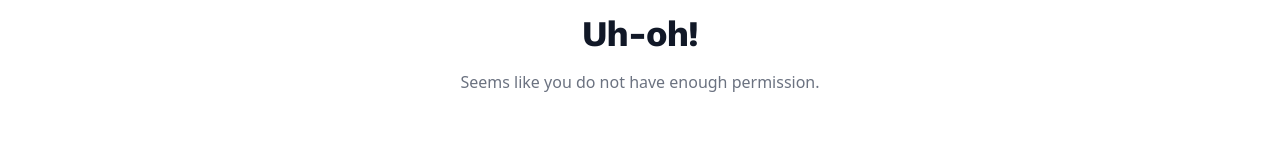
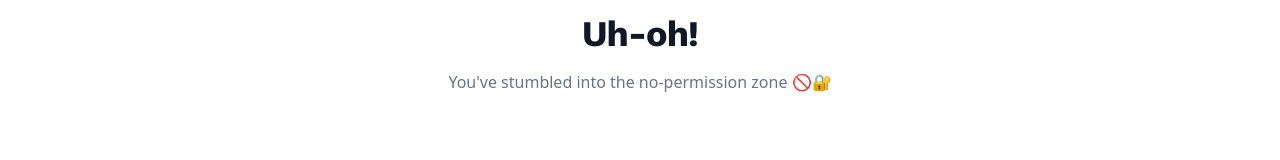
Before and after one commit to xplorer-io/website, a Next.js app: page /accolades in a window 1280 px wide. Shown: the part 454-614 px from the top of the page. Built offline with nearby package versions, Linux system fonts and the light colour scheme; no server answers.

Commit message:
changed message

```diff
--- a/src/modules/permission/NoPermissionPage.tsx
+++ b/src/modules/permission/NoPermissionPage.tsx
@@ -13,7 +13,7 @@ const NoPermissionPage = () => {
                     className="mx-auto h-56 w-auto text-black sm:h-64"
                 />
                 <h1 className="mt-6 text-2xl font-bold tracking-tight text-gray-900 sm:text-4xl">Uh-oh!</h1>
-                <p className="mt-4 text-gray-500">Seems like you do not have enough permission.</p>
+                <p className="mt-4 text-gray-500">You've stumbled into the no-permission zone 🚫🔐</p>
             </div>
         </div>
     )
```
